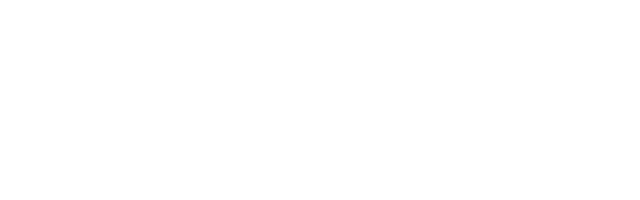
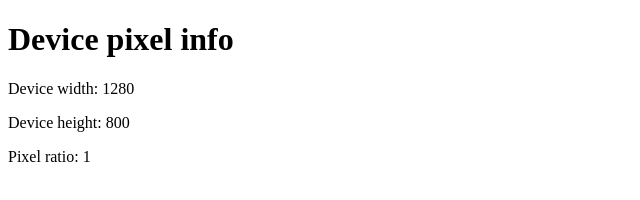
Before and after one commit to ravibrunsvik/ravibrunsvik.github.io, a plain HTML site: page pixels/index.html in a window 1280 px wide. Shown: the whole page, without its empty margins (0-640 px from the left). Drawn offline with Linux system fonts and the light colour scheme.

Commit message:
fix: referenceerror

```diff
--- a/pixels/index.html
+++ b/pixels/index.html
@@ -7,20 +7,21 @@
     <title>Display properties</title>
   </head>
   <body>
+    <h1>Device pixel info</h1>
     <script>
       const onload = () => {
         const width = `Device width: ${window.innerWidth}`;
         const height = `Device height: ${window.innerHeight}`;
         const ratio = `Pixel ratio: ${window.devicePixelRatio}`;
 
-        [width, height, ratio].forEach((item) => {
+        [width, height, ratio].forEach((string) => {
           const paragraph = document.createElement("p");
-          p.innerText = item;
-          document.body.append(p);
+          paragraph.innerText = string;
+          document.body.append(paragraph);
         });
       };
 
-      document.onload = onload;
+      document.addEventListener('DOMContentLoaded', onload);
     </script>
   </body>
 </html>
```
